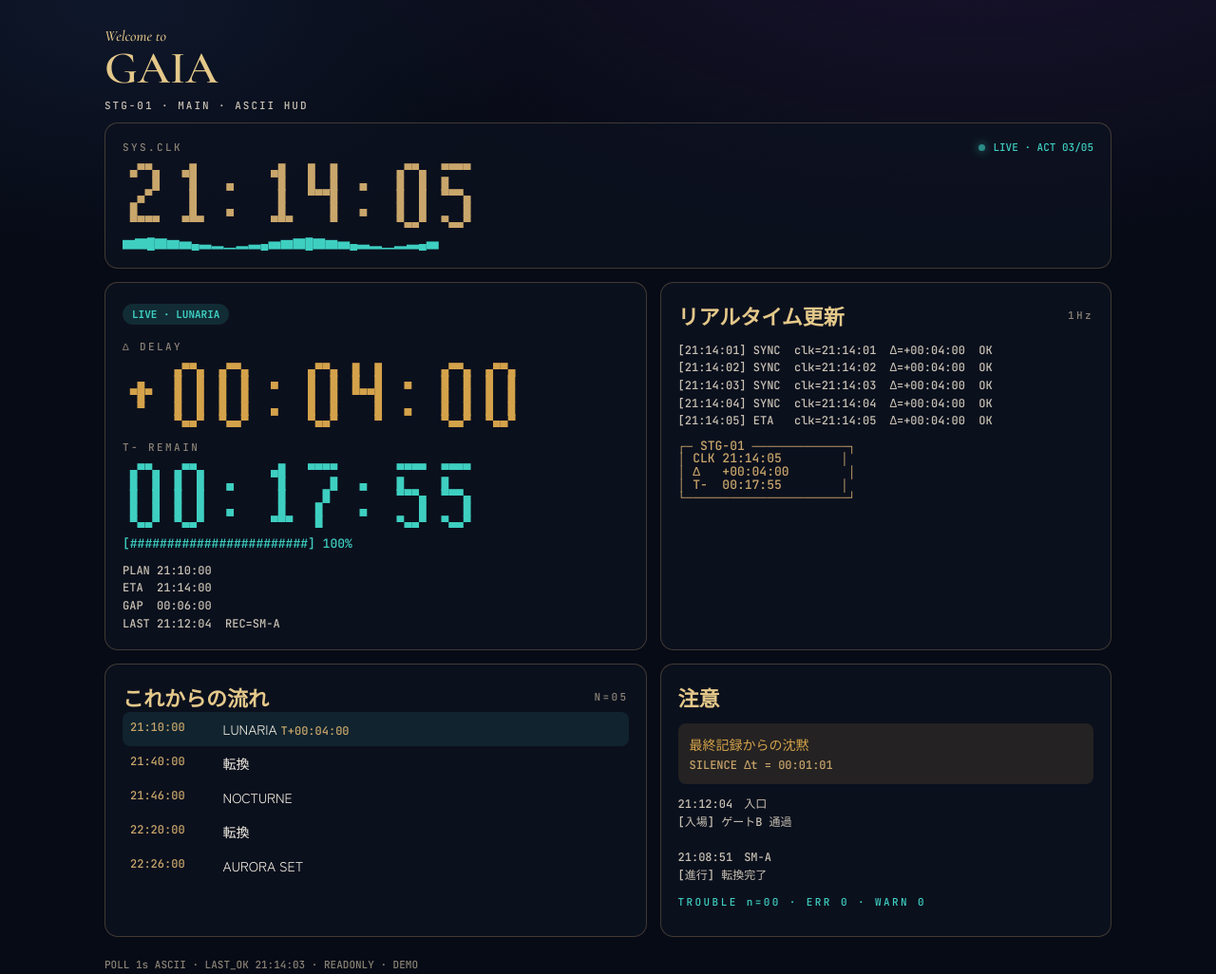
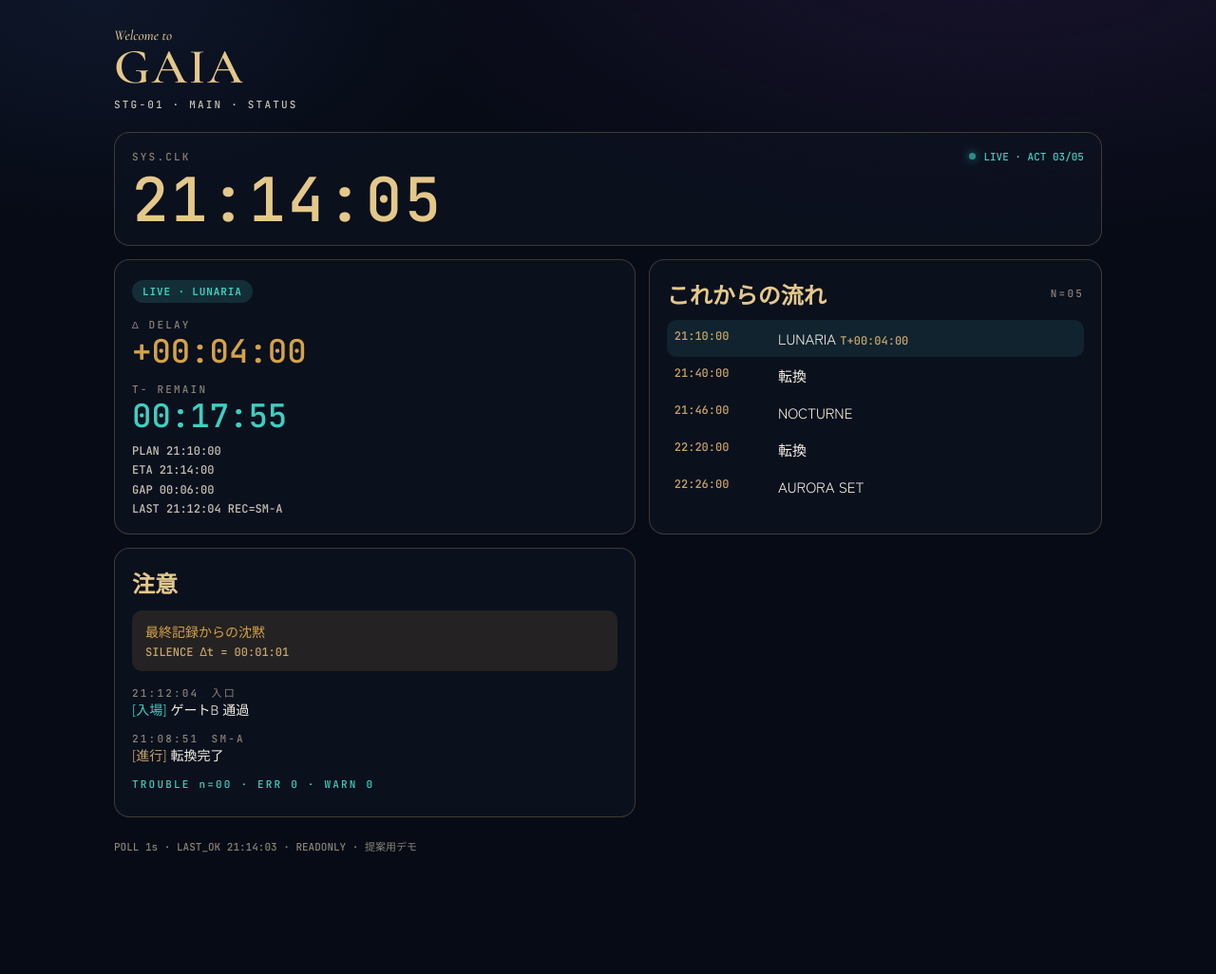
Before and after one commit to kazuha0402/gaia-status-luxury, a plain HTML site: page index.html in a window 1280 px wide. Shown: the whole page at 95% size. After the commit the page ends 955 px from the top, so only its background shows below. Drawn offline with nearby package versions, Linux system fonts and the light colour scheme.

Commit message:
Replace ASCII dump with visual luxury dashboard; enable Pages

```diff
--- a/index.html
+++ b/index.html
@@ -2,71 +2,108 @@
 <html lang="ja">
 <head>
 <meta charset="utf-8">
-<meta name="viewport" content="width=device-width, initial-scale=1">
+<meta name="viewport" content="width=device-width, initial-scale=1, viewport-fit=cover">
 <meta name="theme-color" content="#070b16">
-<title>GAIA MAIN STAGE</title>
-<link href="https://fonts.googleapis.com/css2?family=Cormorant+Garamond:ital,wght@0,600;1,500&family=Zen+Kaku+Gothic+New:wght@400;700;900&family=JetBrains+Mono:wght@500;700&display=swap" rel="stylesheet">
+<title>GAIA メインステージ 状況</title>
+<link rel="preconnect" href="https://fonts.googleapis.com">
+<link href="https://fonts.googleapis.com/css2?family=Cormorant+Garamond:ital,wght@0,600;1,500&family=Zen+Kaku+Gothic+New:wght@400;500;700&family=JetBrains+Mono:wght@500;700&display=swap" rel="stylesheet">
 <style>
-:root{--paper:#070b16;--paper2:#0d1220;--ink:#f4efe4;--ink2:#c9c2b4;--muted:#8a8376;--gold:#c9a66b;--gold2:#e4c88a;--teal:#3ecfc1;--warn:#d4a24a;--rule:color-mix(in oklab,var(--gold) 28%,transparent)}
-*{box-sizing:border-box}html,body{margin:0;background:var(--paper);color:var(--ink);font-family:"Zen Kaku Gothic New",sans-serif;overflow-x:clip}
-body{min-height:100dvh;background-image:radial-gradient(1200px 600px at 80% -10%,color-mix(in oklab,#3a2258 38%,transparent),transparent 60%),radial-gradient(800px 480px at 10% 0%,color-mix(in oklab,#1a2a4a 40%,transparent),transparent 55%)}
-.wrap{max-width:1100px;margin:0 auto;padding:28px 20px 48px}
-.welcome{font-family:"Cormorant Garamond",serif;font-style:italic;color:var(--gold2);margin:0}
-h1{font-family:"Cormorant Garamond",serif;font-size:48px;line-height:1;color:var(--gold2);margin:0;font-weight:600}
-.sub{font-family:"JetBrains Mono",monospace;font-size:11px;letter-spacing:.18em;color:var(--ink2);margin-top:8px}
-.grid{display:grid;gap:14px}@media(min-width:900px){.grid{grid-template-columns:1.2fr 1fr}.span{grid-column:1/-1}}
-.card{border:1px solid var(--rule);border-radius:14px;background:color-mix(in oklab,var(--paper2) 78%,transparent);padding:18px;min-width:0}
-.k{font-family:"JetBrains Mono",monospace;font-size:11px;letter-spacing:.22em;color:var(--muted)}
-.row{display:flex;justify-content:space-between;align-items:center;gap:8px}
-.dot{width:7px;height:7px;border-radius:99px;background:var(--teal);box-shadow:0 0 10px var(--teal);animation:p 2.2s ease-in-out infinite}
-@keyframes p{50%{opacity:.4}}
+:root{
+  --paper:#070b16; --paper2:#0d1220; --ink:#f4efe4; --ink2:#c9c2b4; --muted:#8a8376;
+  --gold:#c9a66b; --gold2:#e4c88a; --teal:#3ecfc1; --warn:#d4a24a;
+  --rule: color-mix(in oklab, var(--gold) 28%, transparent);
+}
+*{box-sizing:border-box}
+html,body{margin:0;background:var(--paper);color:var(--ink);font-family:"Zen Kaku Gothic New",sans-serif}
+body{
+  min-height:100dvh;
+  background-image:
+    radial-gradient(1100px 520px at 82% -8%, color-mix(in oklab,#3a2258 36%, transparent), transparent 62%),
+    radial-gradient(720px 420px at 8% 0%, color-mix(in oklab,#1a2a4a 38%, transparent), transparent 55%);
+}
+.wrap{max-width:1080px;margin:0 auto;padding:28px 20px 56px}
+header{display:flex;justify-content:space-between;align-items:flex-end;gap:16px;margin-bottom:22px}
+.welcome{font-family:"Cormorant Garamond",serif;font-style:italic;color:var(--gold2);margin:0 0 2px;font-size:15px}
+h1{font-family:"Cormorant Garamond",serif;font-size:52px;line-height:.9;margin:0;color:var(--gold2);font-weight:600;letter-spacing:.04em}
+.sub{margin:8px 0 0;font-family:"JetBrains Mono",monospace;font-size:11px;letter-spacing:.2em;color:var(--ink2)}
+.grid{display:grid;gap:14px}
+@media(min-width:900px){.grid{grid-template-columns:1.15fr 1fr}.span{grid-column:1/-1}}
+.card{border:1px solid var(--rule);border-radius:16px;background:rgba(13,18,32,.78);padding:18px 18px 16px}
+.k{font-family:"JetBrains Mono",monospace;font-size:11px;letter-spacing:.2em;color:var(--muted)}
+.row{display:flex;justify-content:space-between;align-items:center;gap:10px}
+.clock{margin:6px 0 0;font-family:"JetBrains Mono",monospace;font-size:clamp(36px,8vw,64px);line-height:1;color:var(--gold2);letter-spacing:.04em;font-variant-numeric:tabular-nums}
 .live{display:flex;align-items:center;gap:8px;font-family:"JetBrains Mono",monospace;font-size:11px;color:var(--teal)}
-pre.ascii{margin:10px 0 0;font-family:"JetBrains Mono",monospace;font-size:10px;line-height:1.05;white-space:pre;overflow-x:auto;color:var(--gold)}
-pre.ascii.teal{color:var(--teal)}pre.ascii.warn{color:var(--warn)}
-pre.log{margin:12px 0 0;font-family:"JetBrains Mono",monospace;font-size:12px;line-height:1.55;white-space:pre-wrap;color:var(--ink2)}
-@media(min-width:768px){pre.ascii{font-size:13px}}
-h3{font-family:"Cormorant Garamond",serif;font-size:22px;color:var(--gold2);margin:0}
-.pill{display:inline-flex;border-radius:999px;background:color-mix(in oklab,var(--teal) 15%,transparent);color:var(--teal);padding:4px 10px;font-family:"JetBrains Mono",monospace;font-size:11px;font-weight:700}
-.flow{display:grid;grid-template-columns:5.6rem 1fr;gap:8px;padding:8px;border-radius:8px;font-size:14px}
+.dot{width:7px;height:7px;border-radius:99px;background:var(--teal);box-shadow:0 0 10px var(--teal);animation:pulse 2.2s ease-in-out infinite}
+@keyframes pulse{50%{opacity:.4}}
+.pill{display:inline-flex;border-radius:999px;padding:5px 11px;background:color-mix(in oklab,var(--teal) 16%,transparent);color:var(--teal);font-family:"JetBrains Mono",monospace;font-size:11px;font-weight:700;letter-spacing:.08em}
+.stat{margin-top:16px}
+.num{margin:4px 0 0;font-family:"JetBrains Mono",monospace;font-size:34px;line-height:1;font-variant-numeric:tabular-nums}
+.num.warn{color:var(--warn)} .num.teal{color:var(--teal)}
+.meta{margin:10px 0 0;font-family:"JetBrains Mono",monospace;font-size:12px;line-height:1.7;color:var(--ink2)}
+h3{font-family:"Cormorant Garamond",serif;font-size:24px;margin:0;color:var(--gold2);font-weight:600}
+.flow{display:grid;grid-template-columns:6.2rem 1fr;gap:10px;padding:9px 8px;border-radius:10px;font-size:15px}
 .flow.now{background:color-mix(in oklab,var(--teal) 10%,transparent)}
-.tm{font-family:"JetBrains Mono",monospace;font-size:12px;color:var(--gold)}
-.warnbox{margin-top:12px;padding:12px;border-radius:8px;background:color-mix(in oklab,var(--warn) 12%,transparent);color:var(--warn);font-size:14px}
+.tm{font-family:"JetBrains Mono",monospace;font-size:12px;color:var(--gold);font-variant-numeric:tabular-nums}
+.warnbox{margin-top:12px;padding:12px 14px;border-radius:10px;background:color-mix(in oklab,var(--warn) 12%,transparent);color:var(--warn);font-size:14px}
+.feed{margin:14px 0 0;display:grid;gap:12px;font-size:14px}
+.feed p{margin:0}
 footer{margin-top:22px;font-family:"JetBrains Mono",monospace;font-size:11px;color:var(--muted)}
-</style></head><body>
+</style>
+</head>
+<body>
 <div class="wrap">
-<header><p class="welcome">Welcome to</p><h1>GAIA</h1><p class="sub">STG-01 · MAIN · ASCII HUD</p></header>
-<div class="grid">
-<section class="card span"><div class="row"><span class="k">SYS.CLK</span><span class="live"><span class="dot"></span>LIVE · ACT 03/05</span></div><pre id="clk" class="ascii"></pre><pre id="spark" class="ascii teal"></pre></section>
-<section class="card"><span class="pill">LIVE · LUNARIA</span><div class="k" style="margin-top:16px">Δ DELAY</div><pre id="delay" class="ascii warn"></pre><div class="k" style="margin-top:14px">T− REMAIN</div><pre id="remain" class="ascii teal"></pre><pre id="bar" class="ascii teal"></pre><pre class="log">PLAN 21:10:00
-ETA  21:14:00
-GAP  00:06:00
-LAST 21:12:04  REC=SM-A</pre></section>
-<section class="card"><div class="row"><h3>リアルタイム更新</h3><span class="k">1Hz</span></div><pre id="log" class="log"></pre><pre id="box" class="ascii"></pre></section>
-<section class="card"><div class="row"><h3>これからの流れ</h3><span class="k">N=05</span></div><div id="flow"></div></section>
-<section class="card"><h3>注意</h3><div class="warnbox">最終記録からの沈黙<br><span id="sil" class="tm"></span></div><pre class="log">21:12:04　入口
-[入場] ゲートB 通過
-
-21:08:51　SM-A
-[進行] 転換完了</pre><p class="k" style="margin-top:12px;color:var(--teal)">TROUBLE n=00 · ERR 0 · WARN 0</p></section>
-</div><footer id="foot"></footer></div>
+  <header>
+    <div>
+      <p class="welcome">Welcome to</p>
+      <h1>GAIA</h1>
+      <p class="sub">STG-01 · MAIN · STATUS</p>
+    </div>
+  </header>
+  <div class="grid">
+    <section class="card span">
+      <div class="row">
+        <span class="k">SYS.CLK</span>
+        <span class="live"><span class="dot"></span>LIVE · ACT 03/05</span>
+      </div>
+      <div id="clk" class="clock">21:14:00</div>
+    </section>
+    <section class="card">
+      <span class="pill">LIVE · LUNARIA</span>
+      <div class="stat"><div class="k">Δ DELAY</div><div class="num warn">+00:04:00</div></div>
+      <div class="stat"><div class="k">T− REMAIN</div><div id="remain" class="num teal">00:18:00</div></div>
+      <div class="meta">PLAN 21:10:00<br>ETA  21:14:00<br>GAP  00:06:00<br>LAST 21:12:04  REC=SM-A</div>
+    </section>
+    <section class="card">
+      <div class="row"><h3>これからの流れ</h3><span class="k">N=05</span></div>
+      <div id="flow" style="margin-top:10px"></div>
+    </section>
+    <section class="card">
+      <h3>注意</h3>
+      <div class="warnbox">最終記録からの沈黙<br><span id="sil" class="tm">SILENCE Δt = 00:01:56</span></div>
+      <div class="feed">
+        <div><p class="k">21:12:04　入口</p><p><span style="color:var(--teal)">[入場]</span> ゲートB 通過</p></div>
+        <div><p class="k">21:08:51　SM-A</p><p><span style="color:var(--gold)">[進行]</span> 転換完了</p></div>
+      </div>
+      <p class="k" style="margin-top:14px;color:var(--teal)">TROUBLE n=00 · ERR 0 · WARN 0</p>
+    </section>
+  </div>
+  <footer id="foot">POLL 1s · READONLY · 提案用デモ</footer>
+</div>
 <script>
-const G={0:[" ▄▀▀▄ "," █  █ "," █  █ "," █  █ "," ▀▄▄▀ "],1:["  ▄█  ","   █  ","   █  ","   █  ","  ▀▀▀ "],2:[" ▄▀▀▄ ","    █ ","  ▄▀  "," █    "," ▀▀▀▀ "],3:[" ▄▀▀▄ ","    █ ","  ▀▀▄ ","    █ "," ▀▄▄▀ "],4:[" █  █ "," █  █ "," ▀▀▀█ ","    █ ","    ▀ "],5:[" ▀▀▀▀ "," █    "," ▀▀▀▄ ","    █ "," ▀▄▄▀ "],6:[" ▄▀▀▄ "," █    "," █▀▀▄ "," █  █ "," ▀▄▄▀ "],7:[" ▀▀▀▀ ","    █ ","   █  ","  █   ","  █   "],8:[" ▄▀▀▄ "," █  █ "," ▄▀▀▄ "," █  █ "," ▀▄▄▀ "],9:[" ▄▀▀▄ "," █  █ "," ▀▄▄█ ","    █ "," ▀▄▄▀ "],":":["      ","  ▄   ","      ","  ▄   ","      "],"+":["      ","  ▄   "," ▀█▀  ","  ▀   ","      "],"-":["      ","      "," ▀▀▀  ","      ","      "]," ":["      ","      ","      ","      ","      "]};
-function ascii(t){const r=["","","","",""];for(const ch of t){const g=G[ch]||G[" "];for(let i=0;i<5;i++)r[i]+=g[i];}return r.join("\n")}
 function pad(n){return String(n).padStart(2,"0")}
-function spark(f){const w="▁▂▃▄▅▆▇█▇▆▅▄▃▂";let o="";for(let i=0;i<28;i++)o+=w[(i+f)%w.length];return o}
-function bar(ratio){const w=24,f=Math.round(Math.max(0,Math.min(1,ratio))*w);return "["+"#".repeat(f)+"-".repeat(w-f)+"] "+String(Math.round(ratio*100)).padStart(3," ")+"%"}
 const FLOW=[["21:10:00","LUNARIA",1],["21:40:00","転換",0],["21:46:00","NOCTURNE",0],["22:20:00","転換",0],["22:26:00","AURORA SET",0]];
 document.getElementById("flow").innerHTML=FLOW.map(([t,n,now])=>`<div class="flow${now?" now":""}"><span class="tm">${t}</span><span>${n}${now?' <span class="tm">T+00:04:00</span>':""}</span></div>`).join("");
 let sec=0;
-function tick(){const clock=`21:14:${pad(sec)}`;const remainSec=18*60-sec;const remain=`00:${pad(Math.floor(remainSec/60))}:${pad(remainSec%60)}`;const lines=[];for(let i=4;i>=0;i--){const s=(sec-i+60)%60;const kind=s%7===0?"PULL":s%5===0?"ETA ":"SYNC";const ok=s%11===0?"STALE":"OK  ";lines.push(`[21:14:${pad(s)}] ${kind}  clk=21:14:${pad(s)}  Δ=+00:04:00  ${ok}`);}
-document.getElementById("clk").textContent=ascii(clock);
-document.getElementById("spark").textContent=spark(sec);
-document.getElementById("delay").textContent=ascii("+00:04:00");
-document.getElementById("remain").textContent=ascii(remain);
-document.getElementById("bar").textContent=bar(remainSec/(18*60));
-document.getElementById("log").textContent=lines.join("\n");
-document.getElementById("box").textContent=`┌─ STG-01 ─────────────┐\n│ CLK ${clock}        │\n│ Δ   +00:04:00        │\n│ T−  ${remain}        │\n└──────────────────────┘`;
-document.getElementById("sil").textContent="SILENCE Δt = 00:01:"+pad((56+sec)%60);
-document.getElementById("foot").textContent="POLL 1s ASCII · LAST_OK 21:14:"+pad((sec+58)%60)+" · READONLY · DEMO";sec=(sec+1)%60;}
-tick();setInterval(tick,1000);
-</script></body></html>
+function tick(){
+  const remainSec=18*60-sec;
+  document.getElementById("clk").textContent="21:14:"+pad(sec);
+  document.getElementById("remain").textContent="00:"+pad(Math.floor(remainSec/60))+":"+pad(remainSec%60);
+  document.getElementById("sil").textContent="SILENCE Δt = 00:01:"+pad((56+sec)%60);
+  document.getElementById("foot").textContent="POLL 1s · LAST_OK 21:14:"+pad((sec+58)%60)+" · READONLY · 提案用デモ";
+  sec=(sec+1)%60;
+}
+tick();
+setInterval(tick,1000);
+</script>
+</body>
+</html>
```
Also changed, not shown: 1 other file.
